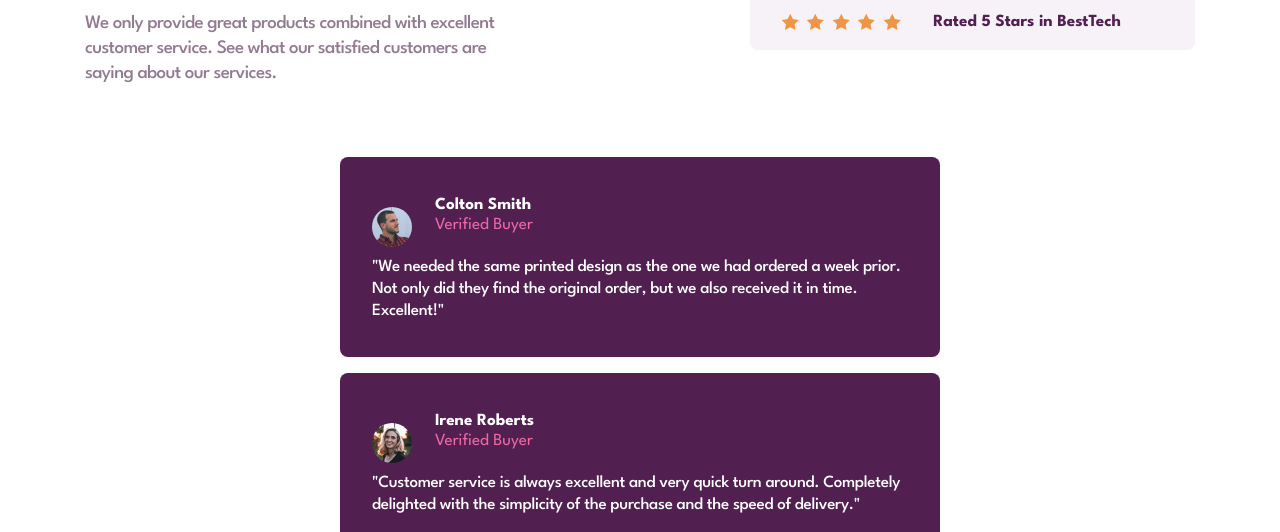
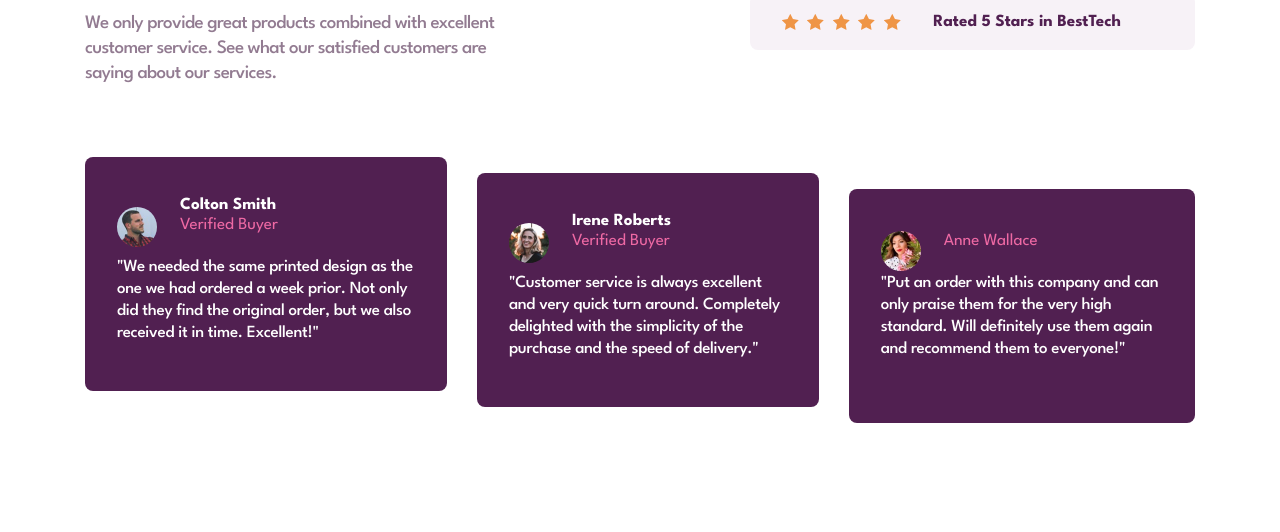
Before and after one commit to ionStici/social-proof-section, a website: page index.html in a window 1280 px wide. Shown: the part 268-800 px from the top of the page. Drawn offline with Linux system fonts and the light colour scheme.

Commit message:
Add section review desktop version, finish project, add readme

```diff
--- a/sass/_base.scss
+++ b/sass/_base.scss
@@ -60,11 +60,21 @@ body {
 
 .main {
     margin: 0 24px 99px 24px;
+
+    @media only screen and (min-width: 75em) {
+        margin-bottom: 100px;
+    }
 }
 
 .section-reviews {
     max-width: 600px;
     margin: 0 auto;
+
+    @media only screen and (min-width: 75em) {
+        max-width: revert;
+        width: 1110px;
+        display: flex;
+    }
 }
 
 // UTILITIES
@@ -73,8 +83,4 @@ body {
     margin-bottom: 17px;
 }
 
-// 1200/16=75
-// @media only screen and (min-width: 75em) {
-// }
-
 // END
--- a/sass/_header.scss
+++ b/sass/_header.scss
@@ -15,6 +15,7 @@
 
         // 1200/16=75
         @media only screen and (min-width: 75em) {
+            max-width: revert;
             margin: 0;
             padding: 0;
             grid-column: 1 / 2;
@@ -29,6 +30,7 @@
 
         // 1200/16=75
         @media only screen and (min-width: 75em) {
+            max-width: revert;
             padding: 0;
             margin: 0;
             grid-column: 2 / 3;
--- a/sass/_review-box.scss
+++ b/sass/_review-box.scss
@@ -5,6 +5,23 @@
 
     &:not(:last-child) {
         margin-bottom: 16px;
+    }
+
+    @media only screen and (min-width: 75em) {
+        height: 234px;
+
+        &:not(:last-child) {
+            margin-bottom: 0;
+            margin-right: 30px;
+        }
+
+        &:nth-child(2) {
+            margin-top: 16px;
+        }
+
+        &:nth-child(3) {
+            margin-top: 32px;
+        }
     }
 
     &__profile-box {
```
Also changed, not shown: README.md, images/screenshot.png (added), style.css.
